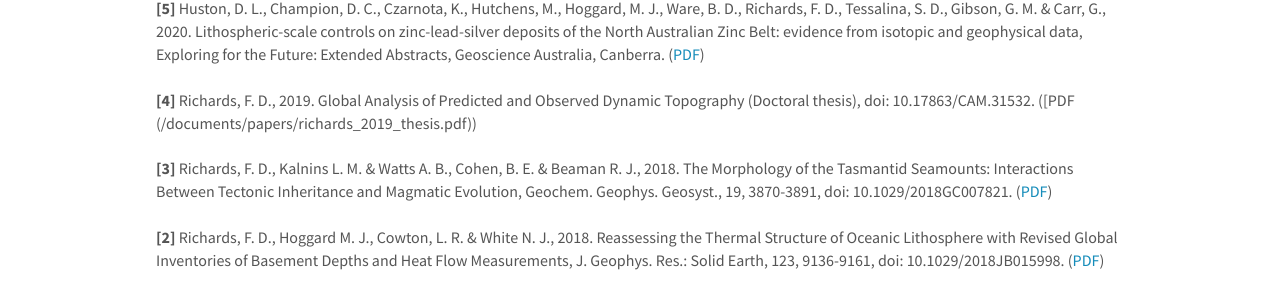
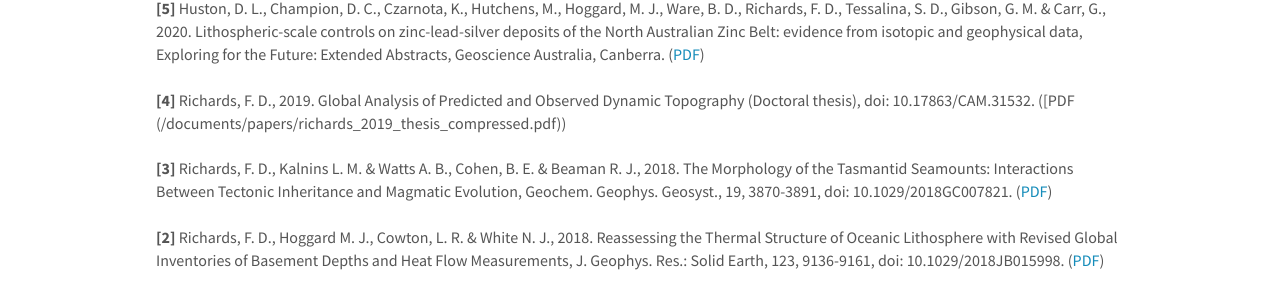
Before and after one commit to freddrichards/freddrichards.github.io, a Jekyll site: the page built from _pages/publications.md, in a window 1280 px wide and 900 px high, scrolled down 531 px. Shown: the part 170-468 px from the top of the window. Built offline with Jekyll 4.4.1, drawn with Linux system fonts in a browser that asks for light colours; nearby versions of some CDN libraries; some of the changed lines change nothing that is shown.

Commit message:
Update publications.md

```diff
--- a/_pages/publications.md
+++ b/_pages/publications.md
@@ -9,10 +9,10 @@
 <h3 style="font-weight: bold">Published	&emsp;&emsp;&emsp;&emsp;&emsp;&emsp;&emsp;&emsp;&emsp;&emsp;&emsp;&emsp;&emsp;&emsp;&emsp;&emsp;&emsp;&emsp;&emsp;&emsp;&emsp; [(Google Scholar)](https://scholar.google.co.uk/citations?user=G_jCE90AAAAJ&hl=en)</h3>
 
 <p style="padding-top:15px">
-**[12]** Richards, F. D., Hoggard, M. J., Crosby, A. G., Ghelichkhan, S. & White, N. J., 2020. Structure and Dynamics of the Oceanic Lithosphere-Asthenosphere System, Phys. Earth Planet. Int., 309, 106559. doi: 10.1029/2019GC008771. ([PDF](/documents/papers/richards_etal_2020_pepi.pdf))
+**[12]** Richards, F. D., Hoggard, M. J., Crosby, A. G., Ghelichkhan, S. & White, N. J., 2020. Structure and Dynamics of the Oceanic Lithosphere-Asthenosphere System, Phys. Earth Planet. Int., 309, 106559. doi: 10.1029/2019GC008771. ([PDF](/documents/papers/richards_etal_2020_pepi_compressed.pdf))
 </p>
 <p style="padding-top:12px">
-**[11]** Richards, F. D., Hoggard, M. J., White, N. J. & Ghelichkhan, S., 2020. Quantifying the relationship between shortwavelength dynamic topography and thermomechanical structure of the upper mantle using calibrated parameterization of anelasticity, 125, e2019JB019062, doi: 10.1029/2019JB019062. ([PDF](/documents/papers/richards_etal_2020_jgr.pdf))
+**[11]** Richards, F. D., Hoggard, M. J., White, N. J. & Ghelichkhan, S., 2020. Quantifying the relationship between shortwavelength dynamic topography and thermomechanical structure of the upper mantle using calibrated parameterization of anelasticity, 125, e2019JB019062, doi: 10.1029/2019JB019062. ([PDF](/documents/papers/richards_etal_2020_jgr_compressed.pdf))
 </p>
 <p style="padding-top:12px">
 **[10]** Hoggard, M. J., Czarnota, K., Richards, F. D., Huston, D. L., Jaques, A. L., & Ghelichkhan, S., 2020. Global distribution of sediment-hosted metals controlled by craton edge stability, Nature Geoscience, 13, 504-510, doi: 10.1038/s41561-020-0593-2. ([PDF](/documents/papers/hoggard_etal_2020_natgeo.pdf))
@@ -33,7 +33,7 @@
 **[5]** Huston, D. L., Champion, D. C., Czarnota, K., Hutchens, M., Hoggard, M. J., Ware, B. D., Richards, F. D., Tessalina, S. D., Gibson, G. M. & Carr, G., 2020. Lithospheric-scale controls on zinc-lead-silver deposits of the North Australian Zinc Belt: evidence from isotopic and geophysical data, Exploring for the Future: Extended Abstracts, Geoscience Australia, Canberra. ([PDF](/documents/papers/huston_etal_2020_eftf.pdf))
 </p>
 <p style="padding-top:12px">
-**[4]** Richards, F. D., 2019. Global Analysis of Predicted and Observed Dynamic Topography (Doctoral thesis), doi: 10.17863/CAM.31532. ([PDF (/documents/papers/richards_2019_thesis.pdf))
+**[4]** Richards, F. D., 2019. Global Analysis of Predicted and Observed Dynamic Topography (Doctoral thesis), doi: 10.17863/CAM.31532. ([PDF (/documents/papers/richards_2019_thesis_compressed.pdf))
 </p>
 <p style="padding-top:12px">
 **[3]** Richards, F. D., Kalnins L. M. & Watts A. B., Cohen, B. E. & Beaman R. J., 2018. The Morphology of the Tasmantid
```
